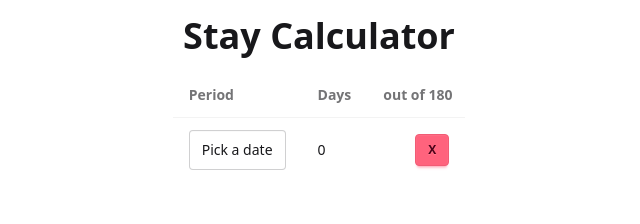
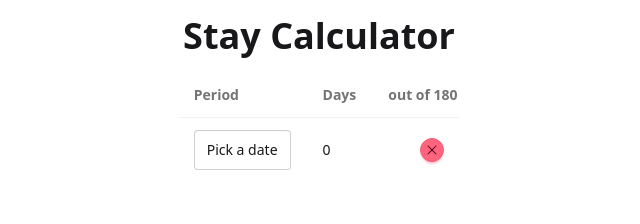
Before and after one commit to SolomonRFeldman/stay-calculator, a React (Vite) app: page / in a window 1280 px wide. Shown: the top 224 px of the page, without its empty margins (321-961 px from the left). Built offline with nearby package versions, Linux system fonts and the light colour scheme.

Commit message:
uses x icon for stay deletion button

```diff
--- a/src/components/Stay.tsx
+++ b/src/components/Stay.tsx
@@ -1,5 +1,6 @@
 import { DateRange } from "react-day-picker"
 import millisecondsToDays from "../utils/millisecondsToDays"
+import { XMarkIcon } from "@heroicons/react/24/solid"
 
 export type Stay = {
   id: string
@@ -28,7 +29,7 @@ export default function Stay({ stay: { range }, editStay, deleteStay, stayDaysIn
         {stayDaysInPeriod && Math.round(stayDaysInPeriod)}
       </td>
       <td>
-        <button className="btn btn-error btn-sm" onClick={deleteStay}>X</button>
+        <button className="btn btn-error btn-xs btn-circle" onClick={deleteStay}><XMarkIcon className="size-4" /></button>
       </td>
     </tr>
   )
```
